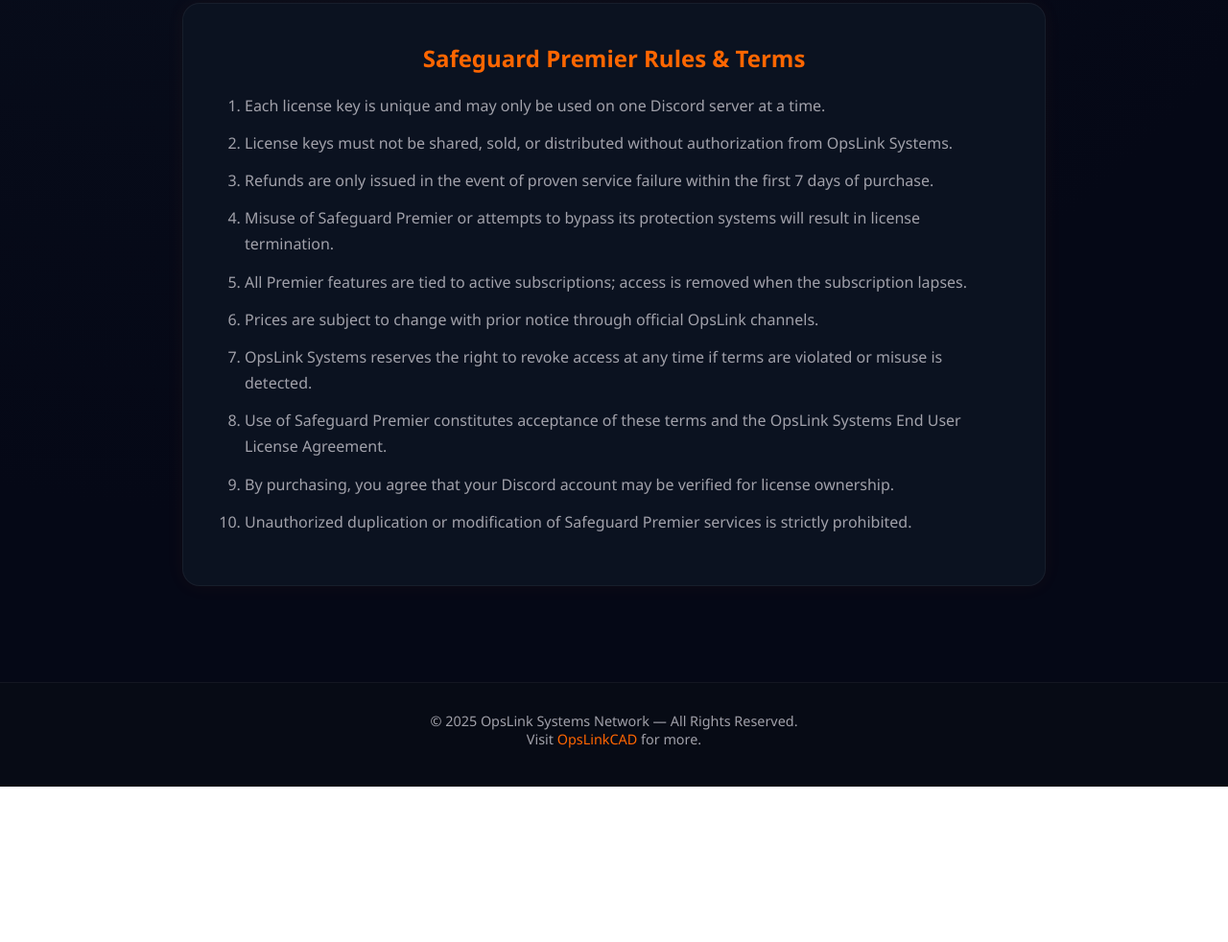
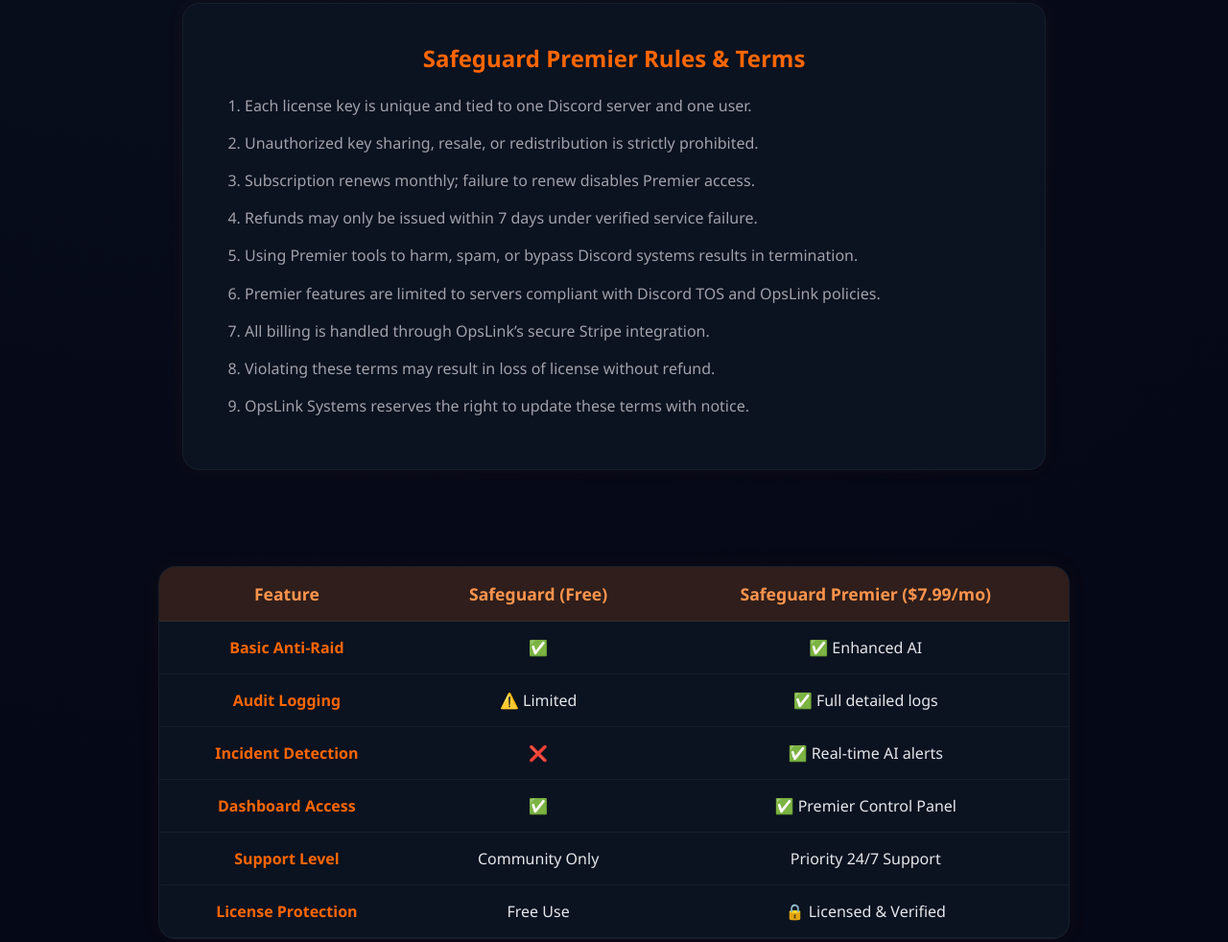
Before and after one commit to Unknownaod/opslinksafeguard, a website: page public/premier.html in a window 1280 px wide. Shown: the part 1227-2209 px from the top of the page at 96% size. Before the commit the page ends 2047 px from the top, so only its background shows below. Drawn offline with Linux system fonts and the light colour scheme.

Commit message:
Update premier.html

```diff
--- a/public/premier.html
+++ b/public/premier.html
@@ -16,12 +16,7 @@
       --radius-lg: 18px;
     }
 
-    * {
-      margin: 0;
-      padding: 0;
-      box-sizing: border-box;
-      font-family: "Segoe UI", sans-serif;
-    }
+    * { margin: 0; padding: 0; box-sizing: border-box; font-family: "Segoe UI", sans-serif; }
 
     body {
       background: radial-gradient(circle at 20% 20%, #0b1220, #050816 70%);
@@ -68,9 +63,7 @@
       transition: 0.2s ease;
     }
 
-    .nav-links a:hover {
-      color: var(--accent2);
-    }
+    .nav-links a:hover { color: var(--accent2); }
 
     .hero {
       text-align: center;
@@ -113,17 +106,8 @@
       box-shadow: 0 0 25px rgba(255,102,0,0.08);
     }
 
-    .price h2 {
-      color: var(--accent);
-      font-size: 2rem;
-      margin-bottom: 10px;
-    }
-
-    .price h3 {
-      font-size: 2.5rem;
-      color: var(--accent2);
-      margin-bottom: 25px;
-    }
+    .price h2 { color: var(--accent); font-size: 2rem; margin-bottom: 10px; }
+    .price h3 { font-size: 2.5rem; color: var(--accent2); margin-bottom: 25px; }
 
     .price ul {
       text-align: left;
@@ -133,9 +117,7 @@
       line-height: 1.6;
     }
 
-    .price li {
-      margin-bottom: 10px;
-    }
+    .price li { margin-bottom: 10px; }
 
     .purchase-btn {
       display: inline-block;
@@ -165,21 +147,44 @@
       box-shadow: 0 0 20px rgba(255,102,0,0.05);
     }
 
-    .rules h2 {
-      color: var(--accent);
-      margin-bottom: 20px;
+    .rules h2 { color: var(--accent); margin-bottom: 20px; text-align: center; }
+    .rules ol { line-height: 1.7; color: var(--text-soft); padding-left: 24px; }
+    .rules li { margin-bottom: 12px; }
+
+    /* =====================
+       COMPARISON TABLE
+    ===================== */
+    .compare {
+      max-width: 950px;
+      margin: 80px auto 120px;
+      background: var(--bg-card);
+      border: 1px solid rgba(255,255,255,0.05);
+      border-radius: var(--radius-lg);
+      overflow-x: auto;
+      box-shadow: 0 0 25px rgba(255,102,0,0.05);
+    }
+
+    table {
+      width: 100%;
+      border-collapse: collapse;
+      color: var(--text-main);
+    }
+
+    th, td {
+      padding: 16px 20px;
+      text-align: left;
+      border-bottom: 1px solid rgba(255,255,255,0.05);
+    }
+
+    th {
+      background: rgba(255,102,0,0.15);
+      color: var(--accent2);
+      font-size: 1.1rem;
       text-align: center;
     }
 
-    .rules ol {
-      line-height: 1.7;
-      color: var(--text-soft);
-      padding-left: 24px;
-    }
-
-    .rules li {
-      margin-bottom: 12px;
-    }
+    td:first-child { font-weight: 600; color: var(--accent); }
+    td { text-align: center; }
 
     footer {
       border-top: 1px solid rgba(255,255,255,0.05);
@@ -191,15 +196,8 @@
       margin-top: 60px;
     }
 
-    footer a {
-      color: var(--accent);
-      text-decoration: none;
-      font-weight: 500;
-    }
-
-    footer a:hover {
-      text-decoration: underline;
-    }
+    footer a { color: var(--accent); text-decoration: none; font-weight: 500; }
+    footer a:hover { text-decoration: underline; }
   </style>
 </head>
 <body>
@@ -235,24 +233,67 @@
         <li>✔ Customizable License Dashboard Access</li>
         <li>✔ Early Access to Beta Features</li>
       </ul>
-      <a href="https://opslinkcad.com/purchase" class="purchase-btn">Purchase Premier License</a>
+      <a href="/checkout.html" class="purchase-btn">Purchase Premier License</a>
     </div>
   </section>
 
   <section class="rules">
     <h2>Safeguard Premier Rules & Terms</h2>
     <ol>
-      <li>Each license key is unique and may only be used on one Discord server at a time.</li>
-      <li>License keys must not be shared, sold, or distributed without authorization from OpsLink Systems.</li>
-      <li>Refunds are only issued in the event of proven service failure within the first 7 days of purchase.</li>
-      <li>Misuse of Safeguard Premier or attempts to bypass its protection systems will result in license termination.</li>
-      <li>All Premier features are tied to active subscriptions; access is removed when the subscription lapses.</li>
-      <li>Prices are subject to change with prior notice through official OpsLink channels.</li>
-      <li>OpsLink Systems reserves the right to revoke access at any time if terms are violated or misuse is detected.</li>
-      <li>Use of Safeguard Premier constitutes acceptance of these terms and the OpsLink Systems End User License Agreement.</li>
-      <li>By purchasing, you agree that your Discord account may be verified for license ownership.</li>
-      <li>Unauthorized duplication or modification of Safeguard Premier services is strictly prohibited.</li>
+      <li>Each license key is unique and tied to one Discord server and one user.</li>
+      <li>Unauthorized key sharing, resale, or redistribution is strictly prohibited.</li>
+      <li>Subscription renews monthly; failure to renew disables Premier access.</li>
+      <li>Refunds may only be issued within 7 days under verified service failure.</li>
+      <li>Using Premier tools to harm, spam, or bypass Discord systems results in termination.</li>
+      <li>Premier features are limited to servers compliant with Discord TOS and OpsLink policies.</li>
+      <li>All billing is handled through OpsLink’s secure Stripe integration.</li>
+      <li>Violating these terms may result in loss of license without refund.</li>
+      <li>OpsLink Systems reserves the right to update these terms with notice.</li>
     </ol>
+  </section>
+
+  <section class="compare">
+    <table>
+      <thead>
+        <tr>
+          <th>Feature</th>
+          <th>Safeguard (Free)</th>
+          <th>Safeguard Premier ($7.99/mo)</th>
+        </tr>
+      </thead>
+      <tbody>
+        <tr>
+          <td>Basic Anti-Raid</td>
+          <td>✅</td>
+          <td>✅ Enhanced AI</td>
+        </tr>
+        <tr>
+          <td>Audit Logging</td>
+          <td>⚠️ Limited</td>
+          <td>✅ Full detailed logs</td>
+        </tr>
+        <tr>
+          <td>Incident Detection</td>
+          <td>❌</td>
+          <td>✅ Real-time AI alerts</td>
+        </tr>
+        <tr>
+          <td>Dashboard Access</td>
+          <td>✅</td>
+          <td>✅ Premier Control Panel</td>
+        </tr>
+        <tr>
+          <td>Support Level</td>
+          <td>Community Only</td>
+          <td>Priority 24/7 Support</td>
+        </tr>
+        <tr>
+          <td>License Protection</td>
+          <td>Free Use</td>
+          <td>🔒 Licensed & Verified</td>
+        </tr>
+      </tbody>
+    </table>
   </section>
 
   <footer>
```
